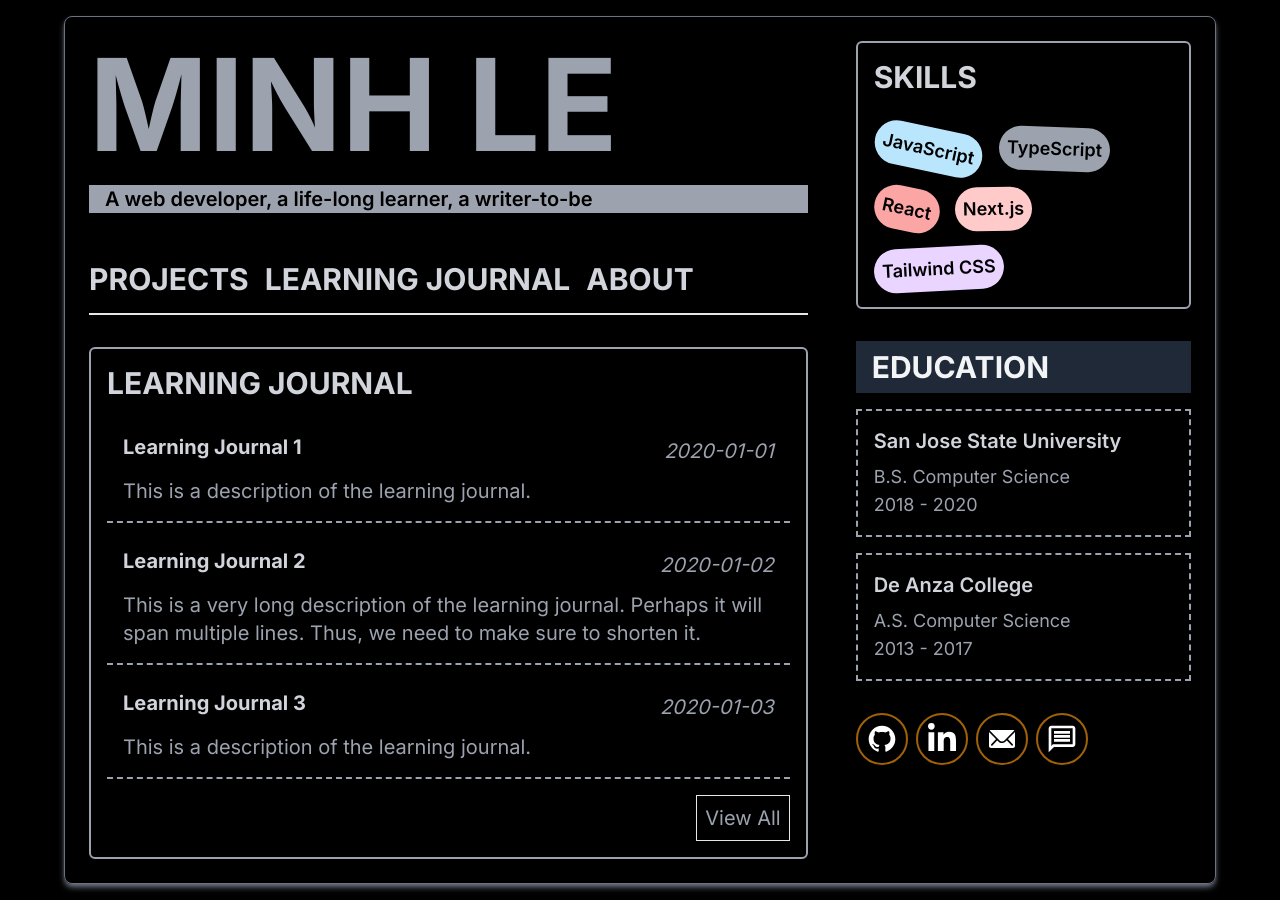
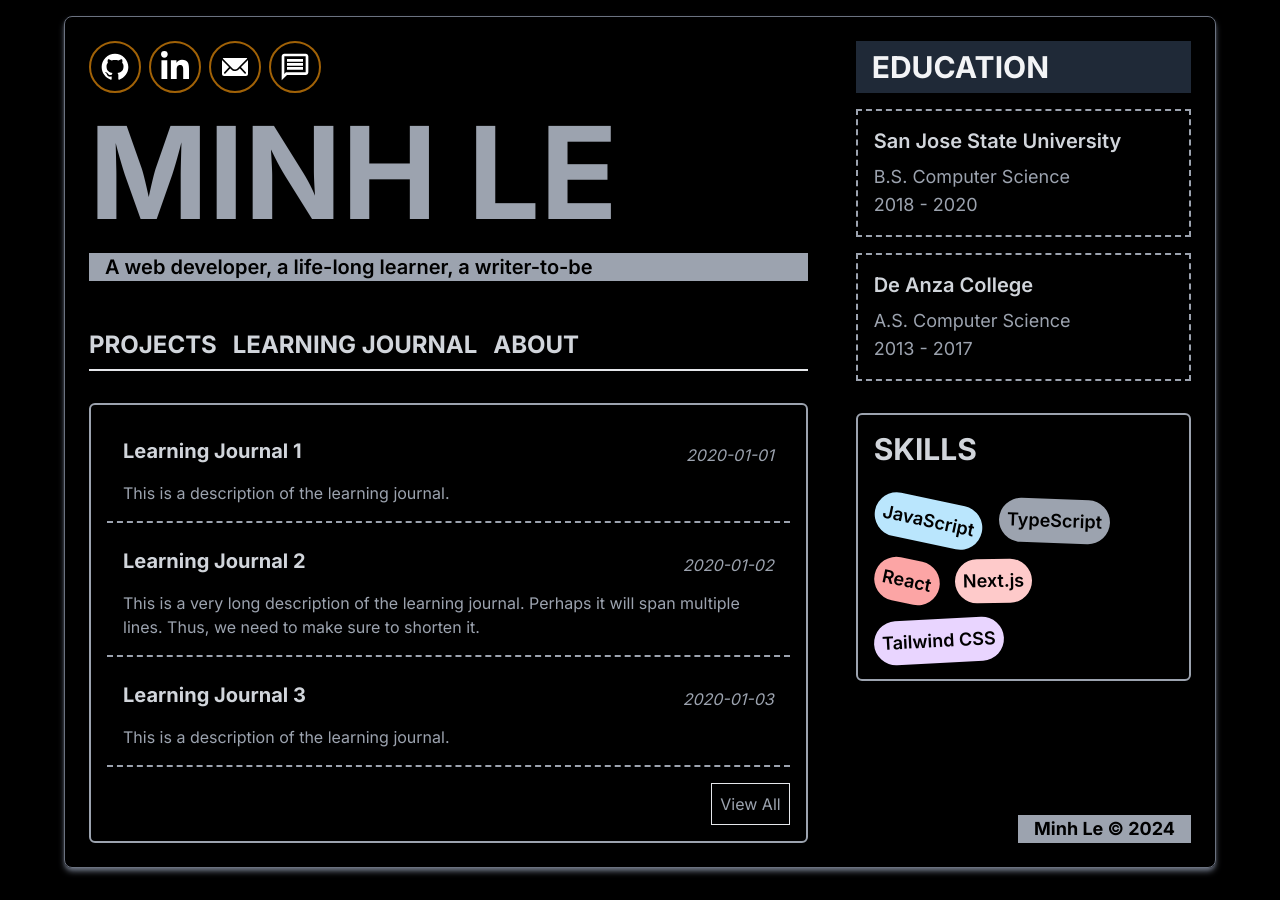
Before and after one commit to ledminh/ledminh.dev.v2, a Next.js app: page /learning-journal in a window 1280 px wide. Built offline with nearby package versions, Linux system fonts and the light colour scheme.

Commit message:
Design refactor: change order of components on landing_page

```diff
--- a/src/app/(landing_page)/layout.tsx
+++ b/src/app/(landing_page)/layout.tsx
@@ -14,13 +14,16 @@ export default function LandingPageLayout({
   return (
     <main className="grid grid-cols-3 gap-12 m-4 md:p-6 md:border md:border-gray-500 md:rounded-lg md:shadow-md md:shadow-gray-500 max-w-6xl">
       <div className="flex flex-col gap-12 col-span-3 md:col-span-2">
-        <Header />
+        <div className="flex flex-col gap-4">
+          <ContactSection />
+          <Header />
+        </div>
         <section>
           <ul className="flex gap-4 justify-start border-b-2 mb-8">
             {HOME_MENU.map((item) => (
               <li key={item.id}>
                 <Link href={item.link}>
-                  <h2>{item.title}</h2>
+                  <h3>{item.title}</h3>
                 </Link>
               </li>
             ))}
@@ -29,9 +32,13 @@ export default function LandingPageLayout({
         </section>
       </div>
       <div className="flex flex-col gap-8 col-span-3 md:col-span-1">
+        <EducationSection />
         <SkillSection />
-        <EducationSection />
-        <ContactSection />
+        <div className="basis-full flex justify-end items-end">
+          <span className="text-lg font-bold bg-gray-400 text-black px-4">
+            Minh Le © {new Date().getFullYear()}
+          </span>
+        </div>
       </div>
     </main>
   );
--- a/src/app/(landing_page)/learning-journal/page.tsx
+++ b/src/app/(landing_page)/learning-journal/page.tsx
@@ -8,7 +8,6 @@ export default async function LearningJounralPage() {
 
   return (
     <section className="with-border">
-      <h2>LEARNING JOURNAL</h2>
       <ul className="grid gap-2 mb-4">
         {learningJournals.map((learningJournal) => (
           <li
--- a/src/app/globals.css
+++ b/src/app/globals.css
@@ -1,6 +1,10 @@
 @tailwind base;
 @tailwind components;
 @tailwind utilities;
+
+body {
+  @apply bg-black text-gray-400 flex justify-center items-center min-h-screen;
+}
 
 h1 {
   @apply text-6xl sm:text-7xl md:text-8xl lg:text-9xl font-bold;
--- a/src/app/layout.tsx
+++ b/src/app/layout.tsx
@@ -17,14 +17,7 @@ export default function RootLayout({
 }) {
   return (
     <html lang="en">
-      <body
-        className={
-          inter.className +
-          " bg-black text-gray-400 flex justify-center items-center min-h-screen text-xl"
-        }
-      >
-        {children}
-      </body>
+      <body className={inter.className}>{children}</body>
     </html>
   );
 }
```
